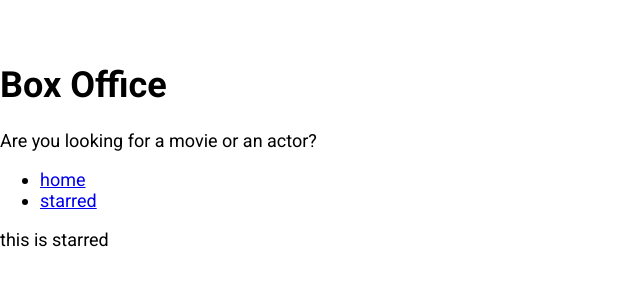
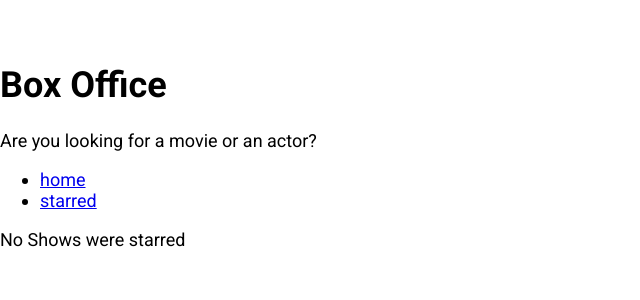
Before and after one commit to abhayagarwal5/box-office, a React (Create React App) app: page /starred in a window 1280 px wide. Shown: the top 300 px of the page, without its empty margins (0-640 px from the left). Built offline with nearby package versions, Linux system fonts and the light colour scheme.

Commit message:
finished starred page

```diff
--- a/src/pages/Show.jsx
+++ b/src/pages/Show.jsx
@@ -28,9 +28,6 @@ const Show = () => {
     reducer,
     initialState
   );
-  // const [show, setShow] = useState(null);
-  // const [isLoading, setIsLoading] = useState(true);
-  // const [error, setError] = useState(null);
 
   useEffect(() => {
     let isMount = true;
--- a/src/pages/Starred.jsx
+++ b/src/pages/Starred.jsx
@@ -1,8 +1,53 @@
-import React from 'react';
+import React, { useEffect, useReducer } from 'react';
 import MainPageLayout from '../components/MainPageLayout';
-
+import ShowGrid from '../components/show/ShowGrid';
+// import ShowGrid from '../components/show/ShowGrid';
+import { apiGet } from '../misc/config';
+import { useShows } from '../misc/custom-hooks';
+const reducer = (prevState, action) => {
+  console.log(action);
+  switch (action.type) {
+    case 'FETCH_SUCCESS':
+      return { isLoading: false, error: null, shows: action.show };
+    case 'FETCH_FAILURE':
+      return { ...prevState, isLoading: false, error: action.error };
+    case 'NO_STARRED':
+      return { ...prevState, isLoading: false, show: null };
+    default:
+      return prevState;
+  }
+};
+const initialState = {
+  isLoading: true,
+  shows: null,
+  error: null,
+};
 const Starred = () => {
-  return <MainPageLayout>this is starred</MainPageLayout>;
+  const [starred] = useShows();
+  const [{ shows, error, isLoading }, dispatch] = useReducer(
+    reducer,
+    initialState
+  );
+  // console.log(state);
+  useEffect(() => {
+    if (starred && starred.length > 0) {
+      const promises = starred.map(showId => apiGet(`/shows/${showId}`));
+      Promise.all(promises)
+        .then(apiData => apiData.map(show => ({ show })))
+        .then(results => dispatch({ type: 'FETCH_SUCCESS', show: results }))
+        .catch(err => dispatch({ type: 'FETCH_FAILURE', error: err }));
+    } else {
+      dispatch({ type: 'NO_STARRED' });
+    }
+  }, [starred]);
+  return (
+    <MainPageLayout>
+      {isLoading && <div>Shows are still loading</div>}
+      {error && <div>Error occured: {error}</div>}
+      {!isLoading && !shows && <div>No Shows were starred</div>}
+      {!isLoading && !error && shows && <ShowGrid data={shows} />}
+    </MainPageLayout>
+  );
 };
 
 export default Starred;
```
